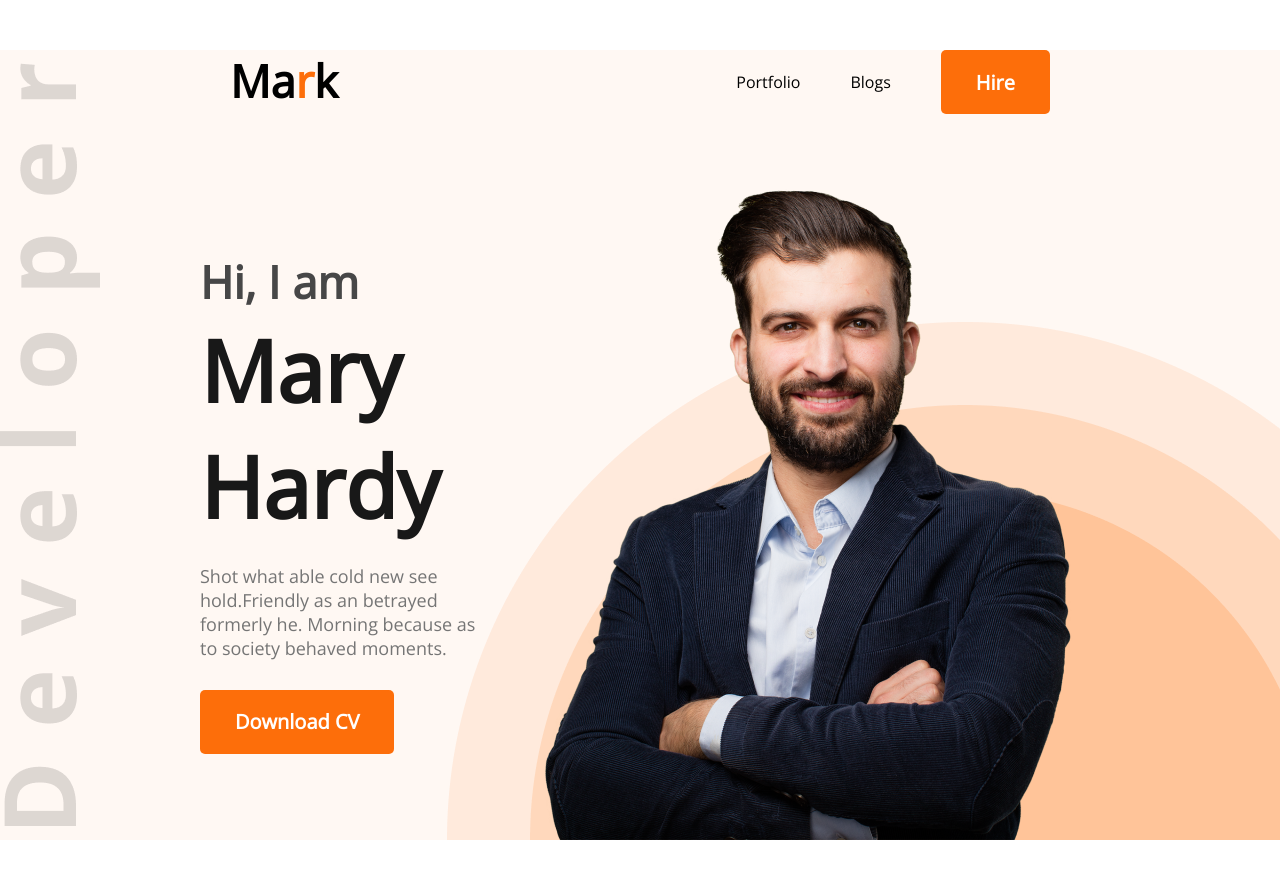
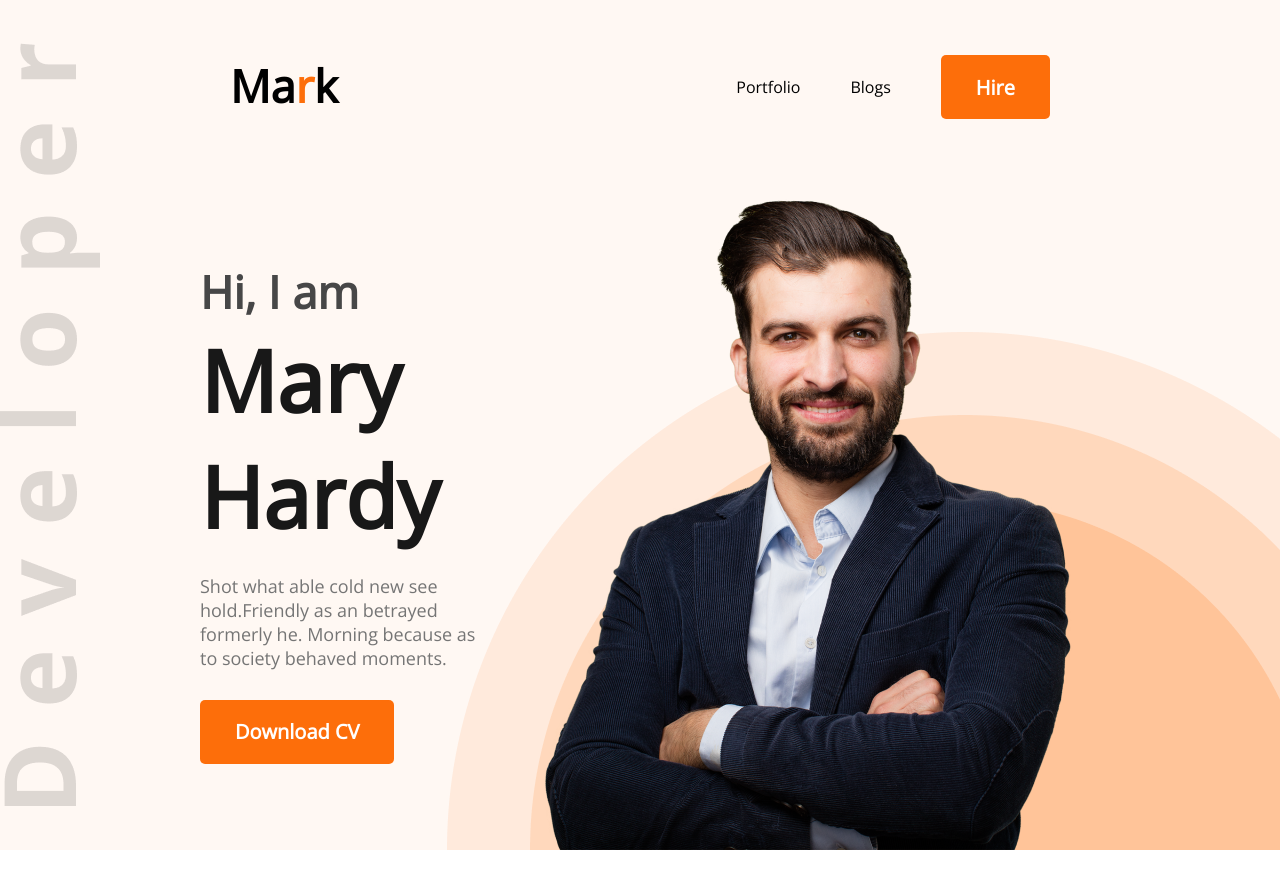
Before and after one commit to Tokiosman80F/developer-portfolio, a plain HTML site: page index.html in a window 1280 px wide. Shown: the top 888 px of the page. Drawn offline with nearby package versions, Linux system fonts and the light colour scheme.

Commit message:
nav fixed padding

```diff
--- a/styles/portfolio.css
+++ b/styles/portfolio.css
@@ -29,7 +29,7 @@ section {
 nav {
   display: flex;
   justify-content: space-between;
-  margin: 50px 230px;
+  padding: 55px 230px;
 }
 .nav-title {
   font-weight: 800;
```
